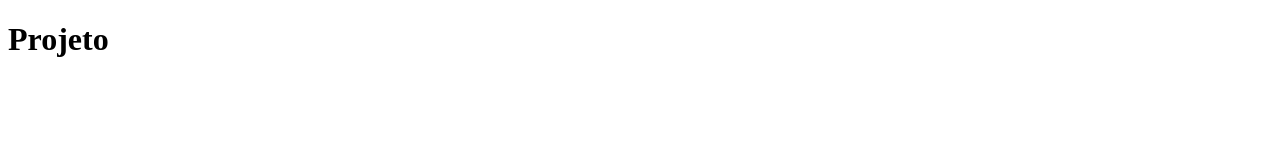
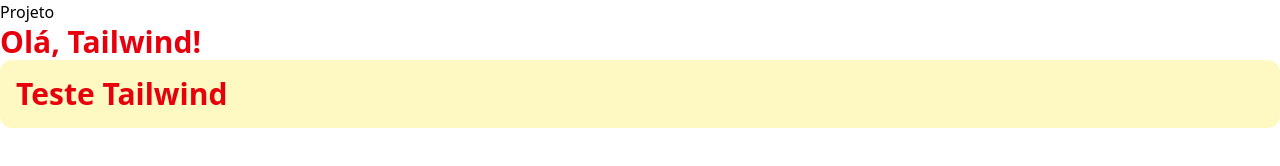
Before and after one commit to KLMkleriston/CardapioBurguer, a website: page index.html in a window 1280 px wide. Drawn offline with Linux system fonts and the light colour scheme.

Commit message:
Tailwind instalado e testado

```diff
--- a/index.html
+++ b/index.html
@@ -1,11 +1,20 @@
 <!DOCTYPE html>
-<html lang="en">
+<html lang="pt-br">
 <head>
     <meta charset="UTF-8">
     <meta name="viewport" content="width=, initial-scale=1.0">
+    <link href="./styles/output.css" rel="stylesheet">
+
     <title>Hamburgueria KLM</title>
 </head>
 <body>
     <h1>Projeto</h1>
+    <h1 class="text-3xl font-bold text-red-600">Olá, Tailwind!</h1>
+    <h1 class="text-3xl font-bold text-red-600 bg-yellow-100 p-4 rounded-xl">
+  Teste Tailwind
+</h1>
+
+
+
 </body>
 </html>
--- /dev/null
+++ b/styles/styles.css
@@ -0,0 +1 @@
+@import "tailwindcss";
```
Also changed, not shown: package.json (added, +10 -0 lines), styles/output.css (added), 1 other file.
